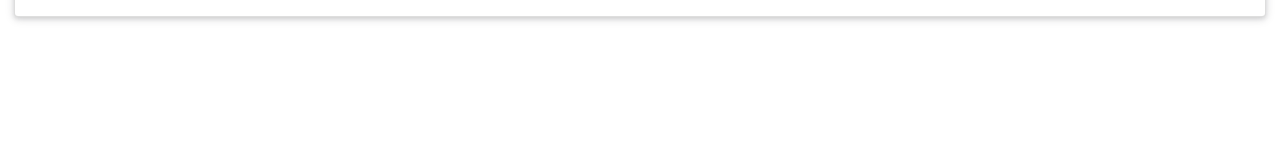
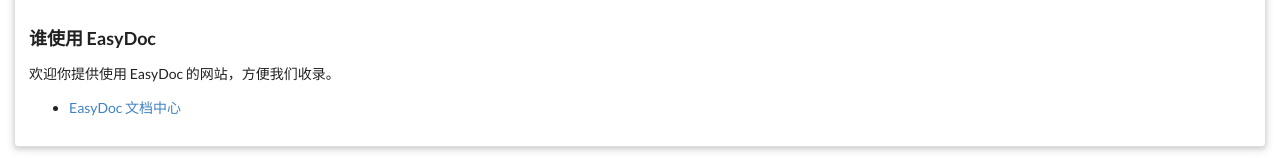
Before and after one commit to wuyumin/easydoc, a plain HTML site: page docs/dist/zh-CN.html in a window 1280 px wide. Shown: the part 1393-1551 px from the top of the page. Before the commit the page ends 1424 px from the top, so only its background shows below. Drawn offline with nearby package versions, Linux system fonts and the light colour scheme.

Commit message:
Who Use EasyDoc

```diff
--- a/docs/dist/zh-CN.html
+++ b/docs/dist/zh-CN.html
@@ -96,6 +96,14 @@ Windows系统 <code>$ easydoc -version</code><br />
 
 <p><img src="https://ww3.sinaimg.cn/large/7d8c848dly1fnw11uce85g20sg0dok9s.gif" alt="EasyDoc" /></p>
 
+<h3>谁使用 EasyDoc</h3>
+
+<p>欢迎你提供使用 EasyDoc 的网站，方便我们收录。</p>
+
+<ul>
+<li><a href="https://wuyumin.github.io/easydoc/dist">EasyDoc 文档中心</a></li>
+</ul>
+
                     </div>
                 </div>
             </div>
```
Also changed, not shown: docs/dist/en.html (+8 -0 lines), 3 other files.
